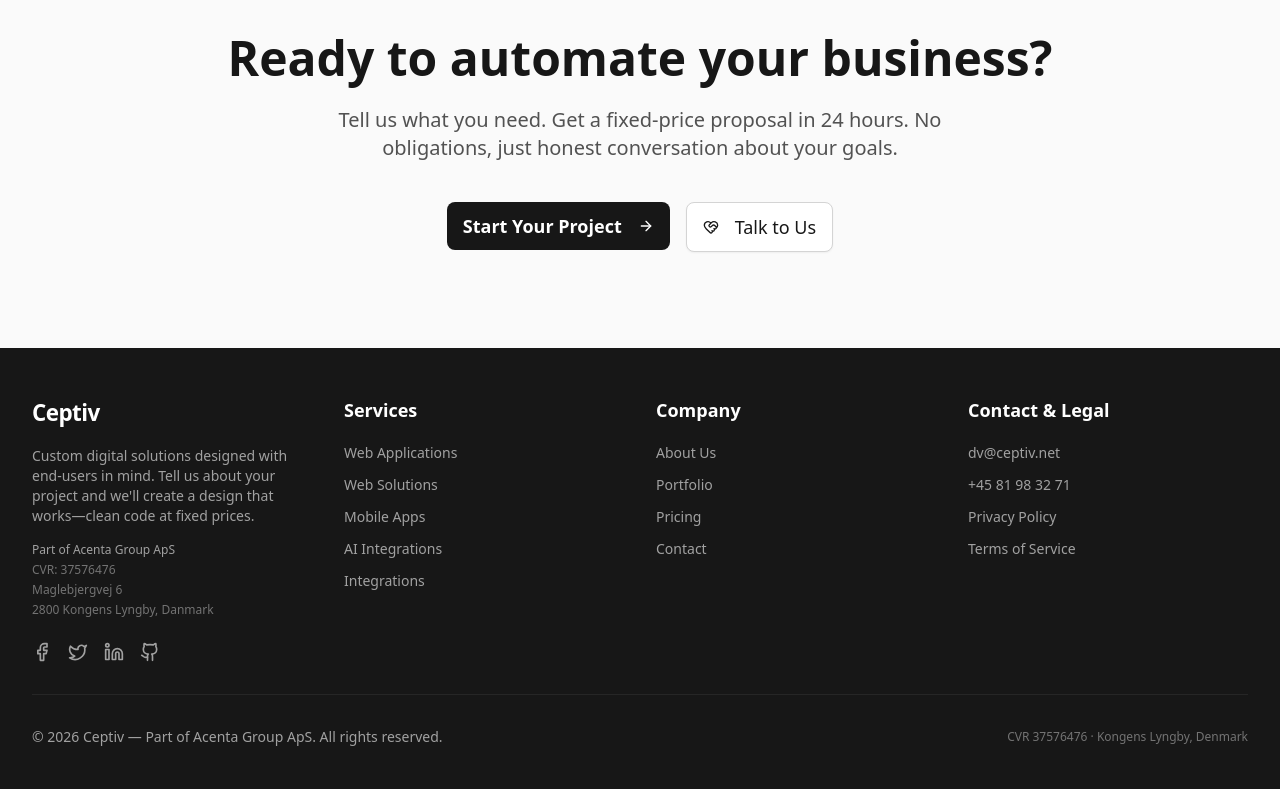
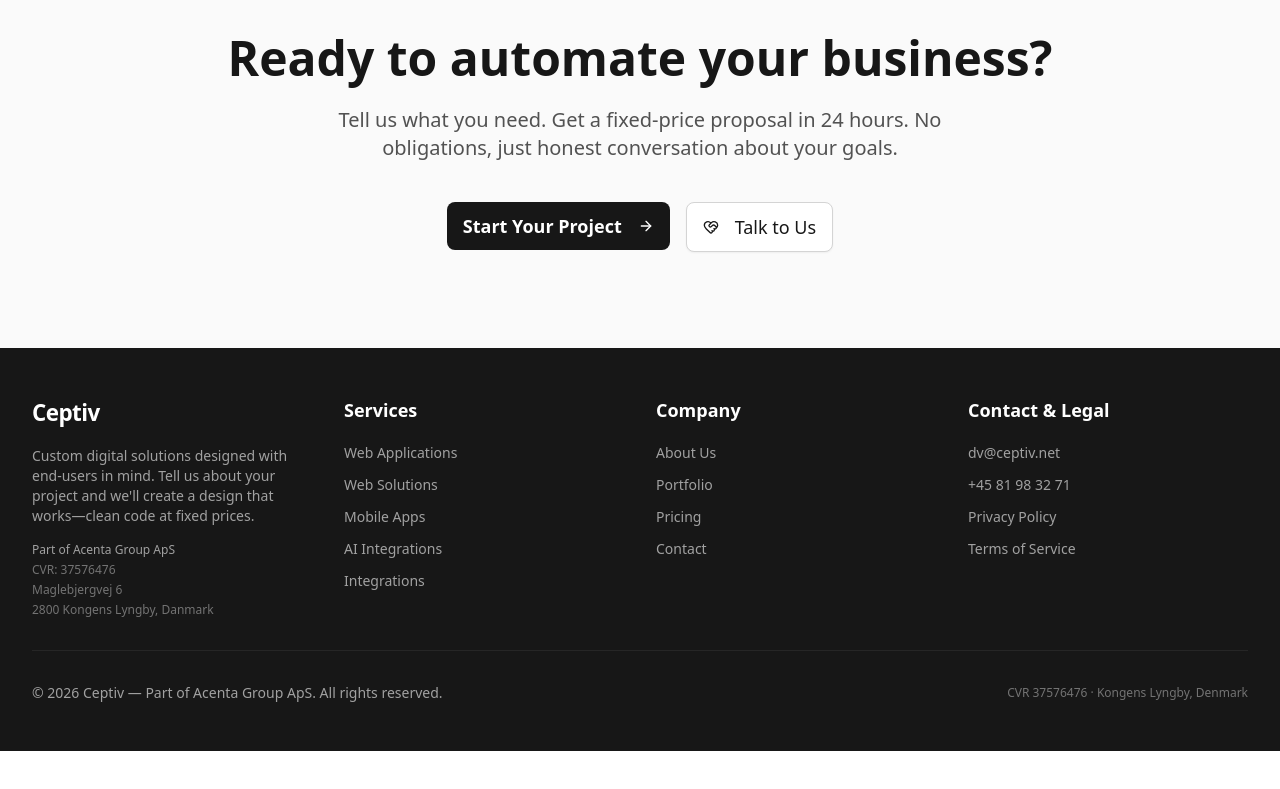
Before and after one commit to acentar/ceptiv.net, a Next.js app: page / in a window 1280 px wide. Shown: the part 4332-5121 px from the top of the page. After the commit the page ends 5083 px from the top, so only its background shows below. Built offline with nearby package versions, Linux system fonts and the light colour scheme; no server answers; the database is empty.

Commit message:
fix: Remove social media links from footer

```diff
--- a/src/components/layout/footer.tsx
+++ b/src/components/layout/footer.tsx
@@ -1,6 +1,5 @@
 import Link from 'next/link'
 import { Logo } from '@/components/ui/logo'
-import { Facebook, Twitter, Linkedin, Github } from 'lucide-react'
 
 const footerNavigation = {
   services: [
@@ -39,20 +38,6 @@ export function Footer() {
               <p>CVR: 37576476</p>
               <p>Maglebjergvej 6</p>
               <p>2800 Kongens Lyngby, Danmark</p>
-            </div>
-            <div className="flex space-x-4 pt-2">
-              <a href="#" className="text-neutral-400 hover:text-white transition-colors">
-                <Facebook className="w-5 h-5" />
-              </a>
-              <a href="#" className="text-neutral-400 hover:text-white transition-colors">
-                <Twitter className="w-5 h-5" />
-              </a>
-              <a href="#" className="text-neutral-400 hover:text-white transition-colors">
-                <Linkedin className="w-5 h-5" />
-              </a>
-              <a href="#" className="text-neutral-400 hover:text-white transition-colors">
-                <Github className="w-5 h-5" />
-              </a>
             </div>
           </div>
 
```
